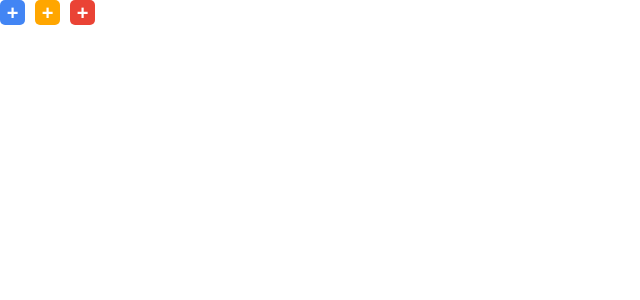
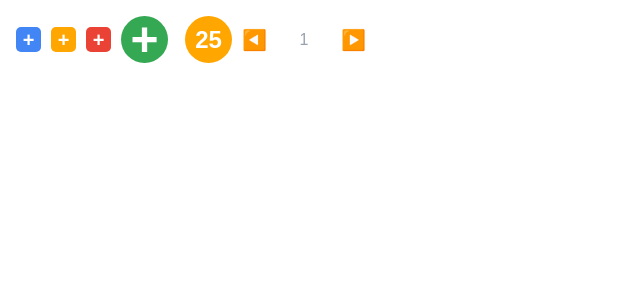
Before and after one commit to ZufarSyaafie/tbd-project, a Next.js app: page /test in a window 1280 px wide. Shown: the top 300 px of the page, without its empty margins (0-640 px from the left). Built offline with nearby package versions, Linux system fonts and the light colour scheme.

Commit message:
Add NavigateUtils

```diff
--- a/src/app/test/page.js
+++ b/src/app/test/page.js
@@ -1,6 +1,16 @@
 import RowUtils from '@/components/molecules/RowUtils';
+import LeftUtils from '@/components/molecules/LeftUtils';
+import NavigateUtils from '@/components/molecules/NavigateUtils';
 import React from 'react';
 
 export default function Page() {
-	return <RowUtils />;
+	return (
+		<div className="flex items-center flex-row gap-[10px] p-4">
+
+			<RowUtils />
+			<LeftUtils />
+			<NavigateUtils />
+
+		</div>
+	);
 }
--- /dev/null
+++ b/src/components/atoms/ArrowButton.js
@@ -0,0 +1,10 @@
+import React from "react";
+
+export default function ArrowButton({ direction }) {
+	return (
+		<button className={`arrow-button text-xl ${direction}`}>
+			{direction === "left" && <span>{"◀️"}</span>}
+			{direction === "right" && <span>{"▶️"}</span>}
+		</button>
+	);
+}
--- a/src/components/atoms/CircleButton.js
+++ b/src/components/atoms/CircleButton.js
@@ -3,7 +3,7 @@ import React from 'react';
 export default function CircleButton({ children, className, ...props }) {
 	return (
 		<button
-			className={`size-[50px] flex items-center justify-center rounded-full text-5xl text-white transition-colors${className}`}
+			className={`size-[47px] flex items-center justify-center rounded-full text-5xl text-white transition-colors ${className}`}
 			{...props}
 		>
 			{props.content}
--- a/src/components/atoms/RectButton.js
+++ b/src/components/atoms/RectButton.js
@@ -1,7 +1,7 @@
 export default function RectButton({ children, className, ...props }) {
 	return (
 		<button
-			className={`size-[25px] flex items-center justify-center rounded-[5px] text-4xl text-white transition-colors ${className}`}
+			className={`size-[25px] flex items-center justify-center rounded-[5px] text-4x transition-colors ${className}`}
 			{...props}
 		>
 			{props.content}
--- a/src/components/molecules/LeftUtils.js
+++ b/src/components/molecules/LeftUtils.js
@@ -8,13 +8,12 @@ export default function LeftUtils() {
 				className={
 					'flex items-center justify-center bg-[#34A853] text-3xl font-bold'
 				}
-			>
-				+
-			</CircleButton>
+				content="+"
+			/>
 
 			<CircleButton
 				className={
-					'flex items-center justify-center bg-[#Ffa600] text-[32px] font-bold'
+					'flex items-center justify-center bg-[#Ffa600] text-[24px] font-bold'
 				}
 			>
 				<select
@@ -28,13 +27,13 @@ export default function LeftUtils() {
 					}}
 					className={'focus:outline-none'}
 				>
-					<option value="25" className={'text-xl text-slate-800'}>
+					<option value="25" className={'text-[18px] text-slate-800'}>
 						25
 					</option>
-					<option value="50" className={'text-xl text-slate-800'}>
+					<option value="50" className={'text-[18px] text-slate-800'}>
 						50
 					</option>
-					<option value="100" className={'text-xl text-slate-800'}>
+					<option value="100" className={'text-[18px] text-slate-800'}>
 						100
 					</option>
 				</select>
--- /dev/null
+++ b/src/components/molecules/NavigateUtils.js
@@ -0,0 +1,13 @@
+import RectButton from "../atoms/RectButton";
+import ArrowButton from "../atoms/ArrowButton";
+import React from "react";
+
+export default function NavigateUtils() {
+	return (
+		<div className="flex items-center flex-row gap-[5px]">
+            <ArrowButton direction="left" />
+            <RectButton className={"bg-white text-[#99a1af] w-16"} content={"1"} />
+            <ArrowButton direction="right" />
+		</div>
+	);
+}
--- a/src/components/molecules/RowUtils.js
+++ b/src/components/molecules/RowUtils.js
@@ -4,9 +4,9 @@ import React from 'react';
 export default function RowUtils() {
 	return (
 		<div className="flex space-x-[10px]">
-			<RectButton className={'bg-[#4285F4] text-xl font-bold'}>+</RectButton>
-			<RectButton className={'bg-[#FFA600] text-xl font-bold'}>+</RectButton>
-			<RectButton className={'bg-[#EA4335] text-xl font-bold'}>+</RectButton>
+			<RectButton className={'bg-[#4285F4] text-xl font-bold text-white'}>+</RectButton>
+			<RectButton className={'bg-[#FFA600] text-xl font-bold text-white'}>+</RectButton>
+			<RectButton className={'bg-[#EA4335] text-xl font-bold text-white'}>+</RectButton>
 		</div>
 	);
 }
```
